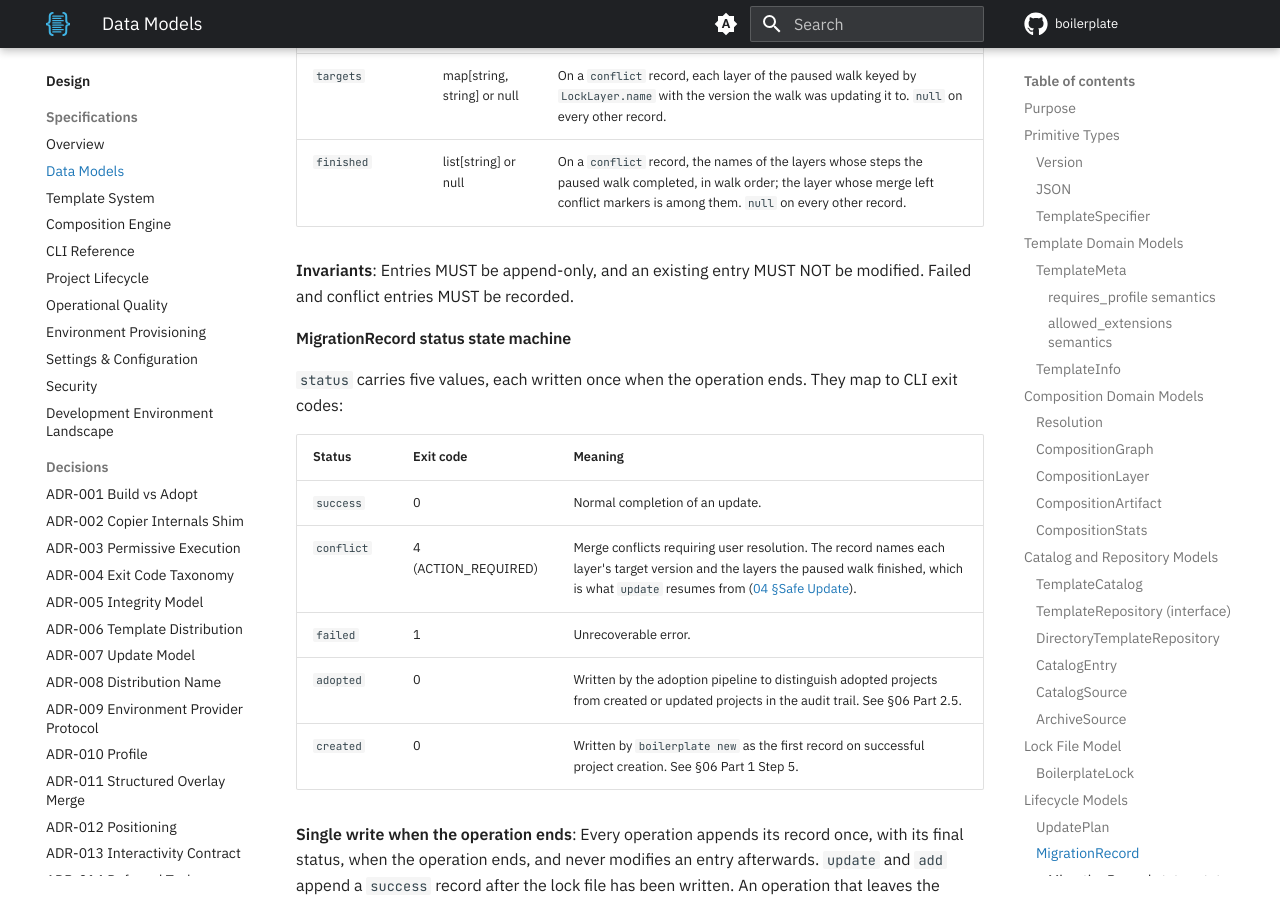
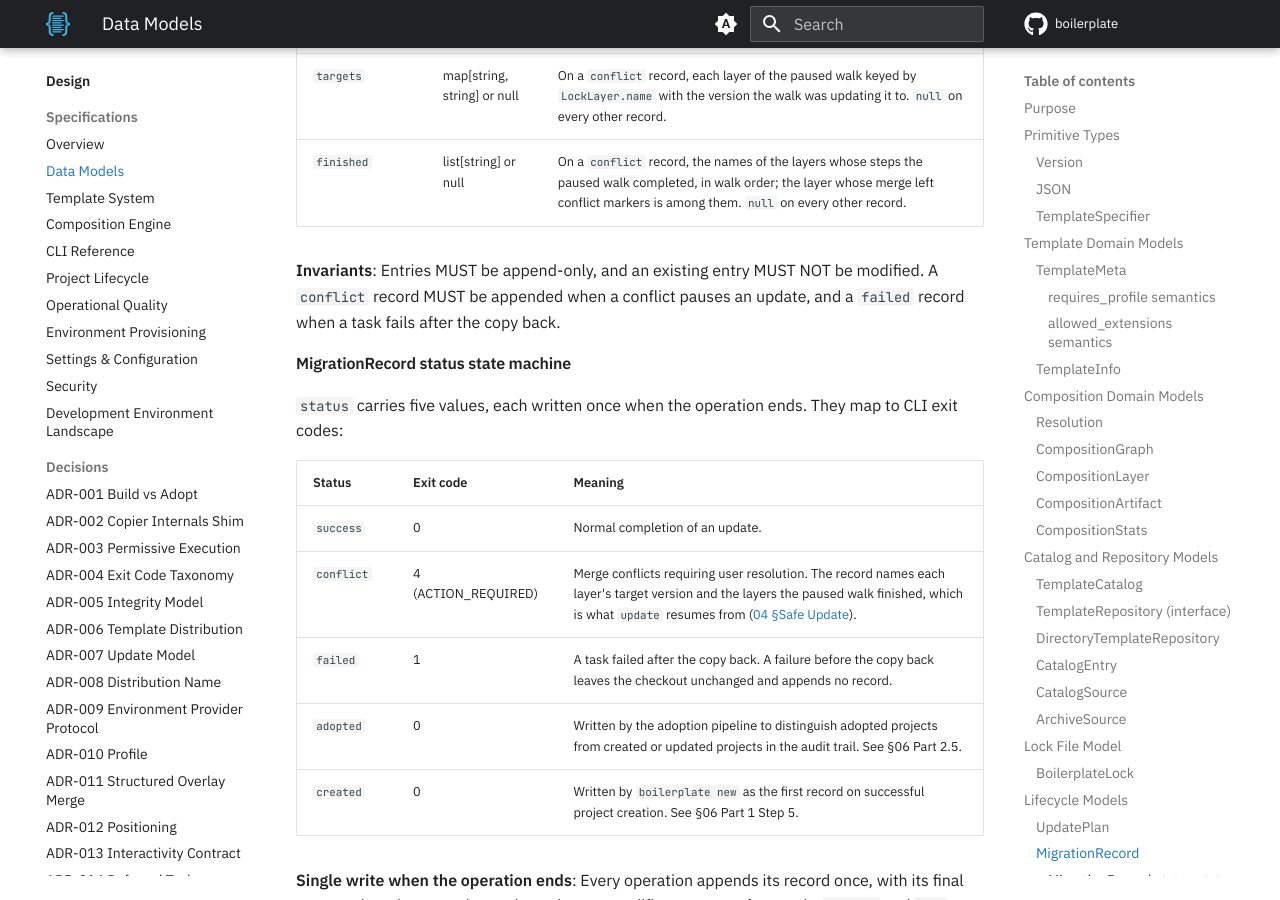
Before and after one commit to TheRealBillSiegler/boilerplate, an MkDocs documentation site: the page built from docs/design/02-data-models.md, in a window 1280 px wide and 900 px high, scrolled down 16941 px. Built offline with MkDocs 1.6.1 and Material for MkDocs 9.7.7, drawn with Linux system fonts in a browser that asks for light colours; comment, search, counter and statistics services are not loaded; the version menu is left out.

Commit message:
docs(design): scope the failed-record rule to a task failure
The migration-record invariants said failed entries MUST be recorded
while the next bullet, the acceptance table and the update model said a
failure appends no record. A failure before the copy back leaves the
checkout unchanged and appends none; only a task failure after the copy
back writes a failed record. State that rule in 02 and 06, describe the
failed status the same way, and limit the update model's no-record
sentence to errors before the copy back.

Co-Authored-By: Claude Sonnet 5.5 <noreply@anthropic.com>

```diff
--- a/docs/design/02-data-models.md
+++ b/docs/design/02-data-models.md
@@ -444,7 +444,7 @@ An entry in `.boilerplate/migrations.yml` recording one finished operation.
 | `targets` | map[string, string] or null | On a `conflict` record, each layer of the paused walk keyed by `LockLayer.name` with the version the walk was updating it to. `null` on every other record. |
 | `finished` | list[string] or null | On a `conflict` record, the names of the layers whose steps the paused walk completed, in walk order; the layer whose merge left conflict markers is among them. `null` on every other record. |
 
-**Invariants**: Entries MUST be append-only, and an existing entry MUST NOT be modified. Failed and conflict entries MUST be recorded.
+**Invariants**: Entries MUST be append-only, and an existing entry MUST NOT be modified. A `conflict` record MUST be appended when a conflict pauses an update, and a `failed` record when a task fails after the copy back.
 
 #### MigrationRecord status state machine
 
@@ -454,7 +454,7 @@ An entry in `.boilerplate/migrations.yml` recording one finished operation.
 | --- | --- | --- |
 | `success` | 0 | Normal completion of an update. |
 | `conflict` | 4 (ACTION_REQUIRED) | Merge conflicts requiring user resolution. The record names each layer's target version and the layers the paused walk finished, which is what `update` resumes from ([04 §Safe Update](04-composition-engine.md#safe-update)). |
-| `failed` | 1 | Unrecoverable error. |
+| `failed` | 1 | A task failed after the copy back. A failure before the copy back leaves the checkout unchanged and appends no record. |
 | `adopted` | 0 | Written by the adoption pipeline to distinguish adopted projects from created or updated projects in the audit trail. See §06 Part 2.5. |
 | `created` | 0 | Written by `boilerplate new` as the first record on successful project creation. See §06 Part 1 Step 5. |
 
```
Also changed, not shown: docs/design/06-project-lifecycle.md (+1 -1 lines), docs/design/adr-007-update-model.md (+1 -1 lines).
